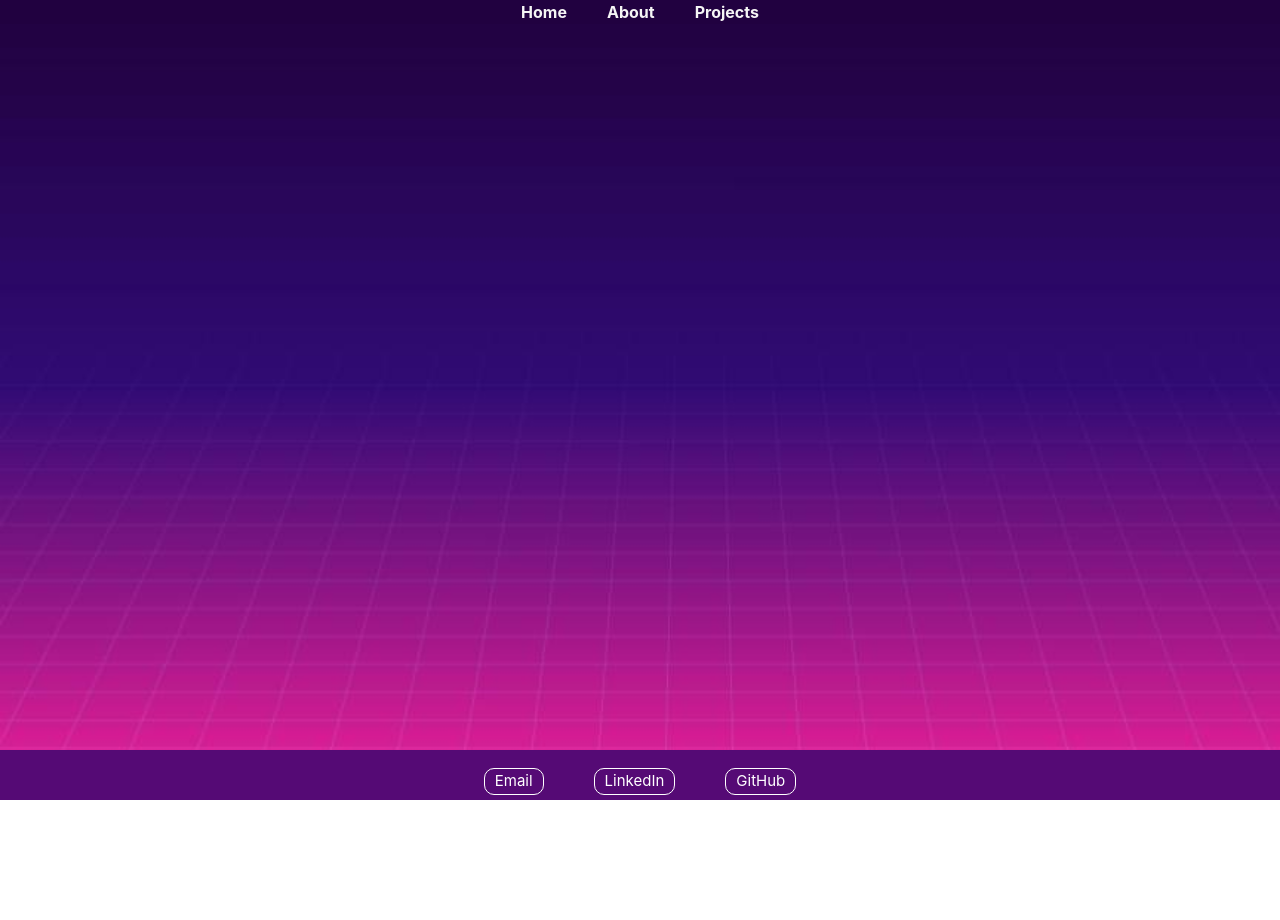
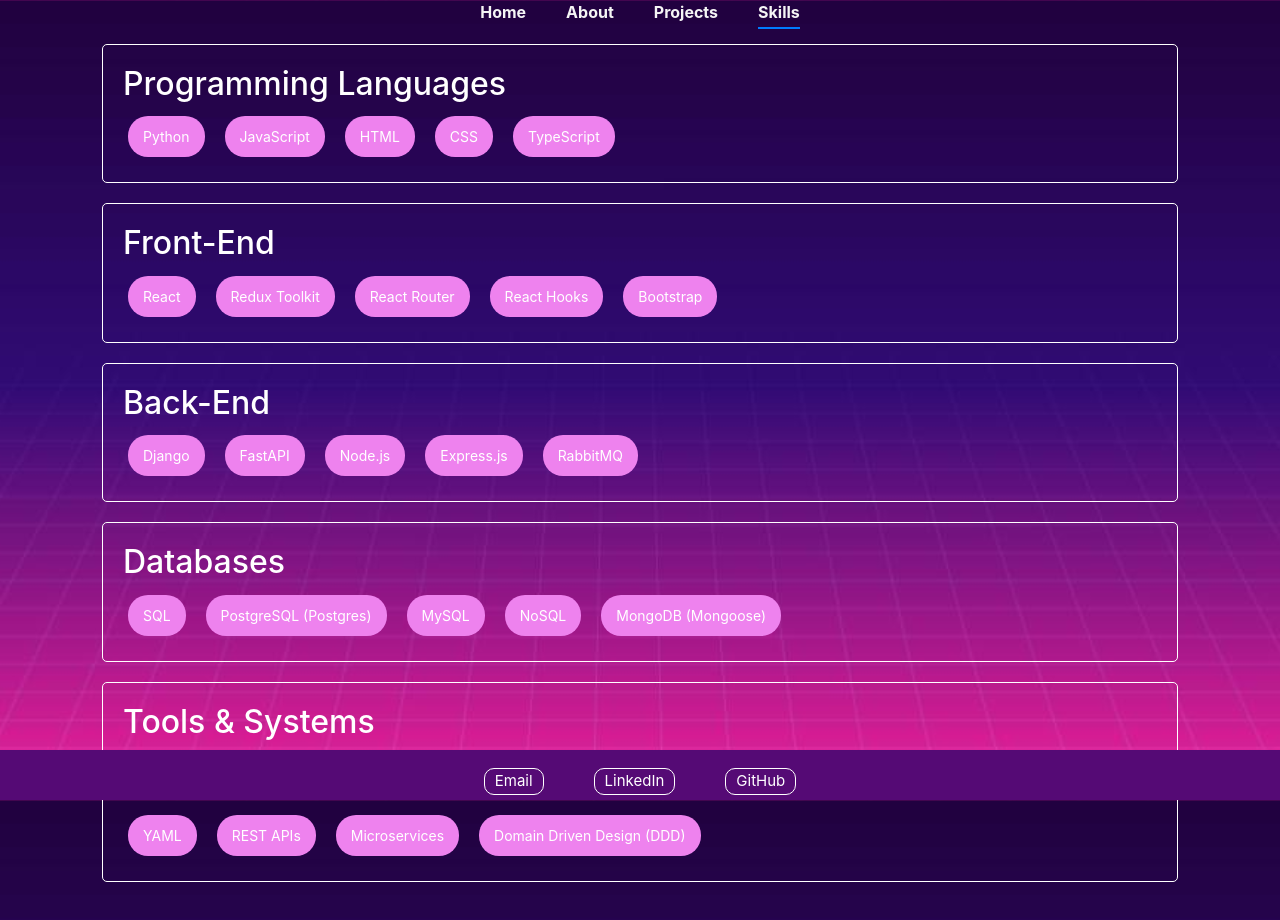
Before and after one commit to segbuniwe/portfolio, a React (Create React App) app in the folder portfolio/: page /skills in a window 1280 px wide. Shown: the top 920 px of the page. Before the commit the page ends 800 px from the top, so only its background shows below. Built offline with nearby package versions, Linux system fonts and the light colour scheme.

Commit message:
created a skills section and css

```diff
--- a/portfolio/src/App.js
+++ b/portfolio/src/App.js
@@ -5,6 +5,7 @@
 import { BrowserRouter, Routes, Route } from "react-router-dom";
 import Projects from "./components/Projects";
 import Footer from "./components/Footer";
+import Skills from "./components/Skills";
 
 function App() {
   return (
@@ -16,6 +17,7 @@
           <Route exact path="/" element={<Main />}></Route>
           <Route exact path="/about" element={<About />}></Route>
           <Route exact path="/projects" element={<Projects />}></Route>
+          <Route exact path="/skills" element={<Skills />}></Route>
         </Routes>
         <Footer />
         </div>
--- a/portfolio/src/components/Nav.js
+++ b/portfolio/src/components/Nav.js
@@ -17,6 +17,9 @@
                     <li>
                         <NavLink className="my-nav-link" to="/projects">Projects</NavLink>
                     </li>
+                    <li>
+                        <NavLink className="my-nav-link" to="/skills">Skills</NavLink>
+                    </li>
                 </ul>
             </nav>
         </header>
--- /dev/null
+++ b/portfolio/src/components/Skills.js
@@ -0,0 +1,70 @@
+import "../styles/skills.css";
+
+function Skills() {
+    return (
+        <>
+            <div className="skills-section">
+                <h2 className="skill-title">Programming Languages</h2>
+                <div className="skill-bubbles">
+                    <div className="skill-bubble">Python</div>
+                    <div className="skill-bubble">JavaScript</div>
+                    <div className="skill-bubble">HTML</div>
+                    <div className="skill-bubble">CSS</div>
+                    <div className="skill-bubble">TypeScript</div>
+                </div>
+            </div>
+
+            <div className="skills-section">
+                <h2 className="skill-title">Front-End</h2>
+                <div className="skill-bubbles">
+                    <div className="skill-bubble">React</div>
+                    <div className="skill-bubble">Redux Toolkit</div>
+                    <div className="skill-bubble">React Router</div>
+                    <div className="skill-bubble">React Hooks</div>
+                    <div className="skill-bubble">Bootstrap</div>
+                </div>
+            </div>
+
+            <div className="skills-section">
+                <h2 className="skill-title">Back-End</h2>
+                <div className="skill-bubbles">
+                    <div className="skill-bubble">Django</div>
+                    <div className="skill-bubble">FastAPI</div>
+                    <div className="skill-bubble">Node.js</div>
+                    <div className="skill-bubble">Express.js</div>
+                    <div className="skill-bubble">RabbitMQ</div>
+                </div>
+            </div>
+
+            <div className="skills-section">
+                <h2 className="skill-title">Databases</h2>
+                <div className="skill-bubbles">
+                    <div className="skill-bubble">SQL</div>
+                    <div className="skill-bubble">PostgreSQL (Postgres)</div>
+                    <div className="skill-bubble">MySQL</div>
+                    <div className="skill-bubble">NoSQL</div>
+                    <div className="skill-bubble">MongoDB (Mongoose)</div>
+                </div>
+            </div>
+
+            <div className="skills-section">
+                <h2 className="skill-title">Tools & Systems</h2>
+                <div className="skill-bubbles">
+                    <div className="skill-bubble">Docker</div>
+                    <div className="skill-bubble">Git Version Control</div>
+                    <div className="skill-bubble">Visual Studio Code</div>
+                    <div className="skill-bubble">API Integration</div>
+                    <div className="skill-bubble">API Development</div>
+                    <div className="skill-bubble">Third-party APIs</div>
+                    <div className="skill-bubble">JSON</div>
+                    <div className="skill-bubble">YAML</div>
+                    <div className="skill-bubble">REST APIs</div>
+                    <div className="skill-bubble">Microservices</div>
+                    <div className="skill-bubble">Domain Driven Design (DDD)</div>
+                </div>
+            </div>
+        </>
+    );
+}
+
+export default Skills;
--- /dev/null
+++ b/portfolio/src/styles/skills.css
@@ -0,0 +1,36 @@
+.skills-section {
+    margin: 20px;
+    padding: 20px;
+    border: 1px solid white;
+    border-radius: 5px;
+}
+
+.skill-bubbles {
+    display: flex;
+    flex-wrap: wrap;
+    gap: 10px;
+}
+
+.skill-bubble {
+    background-color: violet;
+    color: #fff;
+    padding: 10px 15px;
+    border-radius: 20px;
+    text-align: center;
+    margin: 5px;
+    font-size: 14px;
+}
+
+.skill-title {
+    color: white;
+}
+
+/* .skill-bubble:nth-child(odd) {
+    background-color: #007BFF;
+    color: white;
+}
+
+.skill-bubble:nth-child(even) {
+    background-color: white;
+    color: darkblue;
+} */
```
